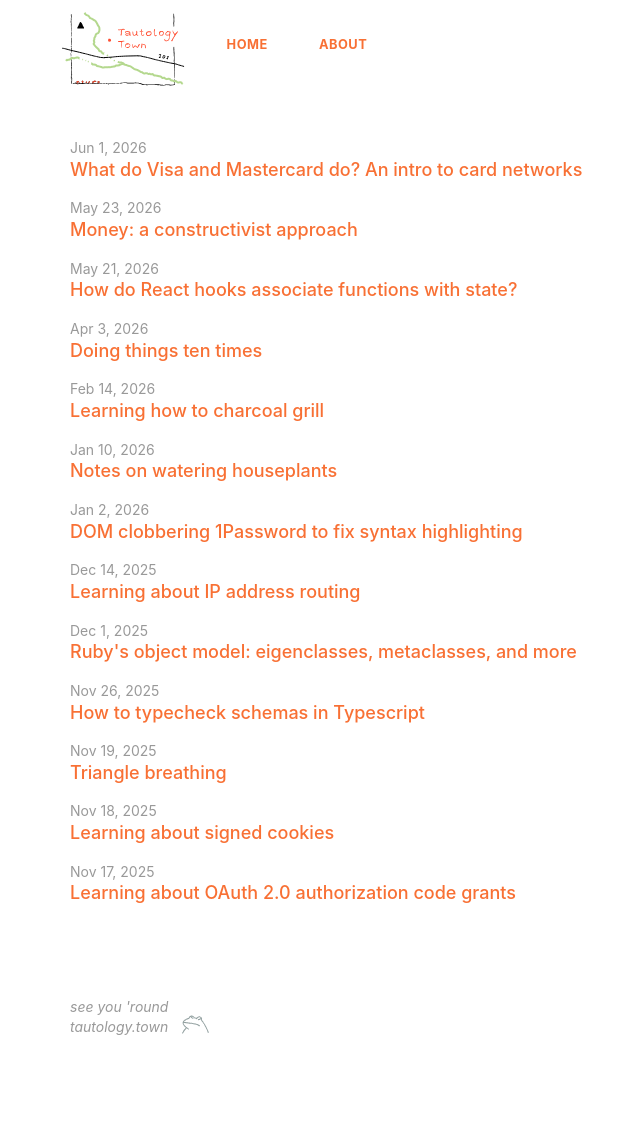
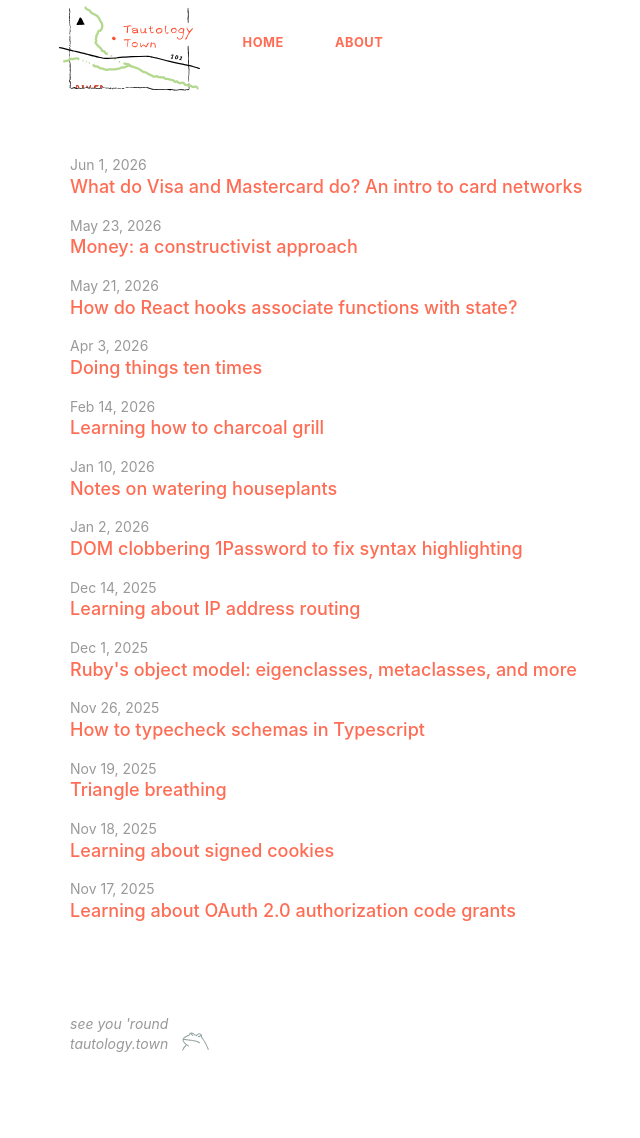
Before and after one commit to themichaelyang/tautology.town, a Jekyll site: the page built from index.html, in a window 1280 px wide. Shown: the whole page, without its empty margins (234-874 px from the left). Built offline with Jekyll 4.4.1, drawn with Linux system fonts in a browser that asks for light colours.

Commit message:
adjust navbar spacing

```diff
--- a/_sass/_main.scss
+++ b/_sass/_main.scss
@@ -6,12 +6,12 @@
 
 
 .navbar {
-  height: $navbar-height;
+  /* height: $navbar-height; */
   width: 100%;
   top: 0; left: 0;
   display: flex;
   flex-direction: column;
-  margin-top: calc($spacing-unit / 2);
+  /* margin-top: calc($spacing-unit / 2); */
 }
 
 .navbar__inner {
@@ -46,8 +46,8 @@
 
 main {
   @extend %container--centered;
-  margin-top: $navbar-height;
-  padding-top: 2 * $spacing-unit;
+  /* margin-top: 2 * */
+  padding-top: 4 * $spacing-unit;
   min-height: 50vh;
   // padding-bottom: 12 * $spacing-unit;
   // padding-bottom: 25vh;
@@ -74,6 +74,7 @@ main {
 .post-link {
   display: block;
   font-size: 18px;
+  font-weight: 500;
 }
 
 .post-header {
@@ -114,8 +115,9 @@ footer {
 }
 
 #logo-map {
-  margin-left: -8px;
+  margin-left: -11px;
   margin-right: 16px;
   position: relative;
-  top: 4px;
+  top: 6px;
+  width: 142px;
 }
--- a/_sass/_root.scss
+++ b/_sass/_root.scss
@@ -35,7 +35,7 @@ $solarized-green:   #859900;
 $light-bg: white;
 $light-text: black;
 $light-text-secondary: #999;
-$light-link: oklch(0.6657 0.2066 39.22 / 0.85);
+$light-link: rgba(#FF5438, 0.86);
 /* $light-link: #2a7ae2; */
 $light-code-bg: $solarized-base3;
 
```
